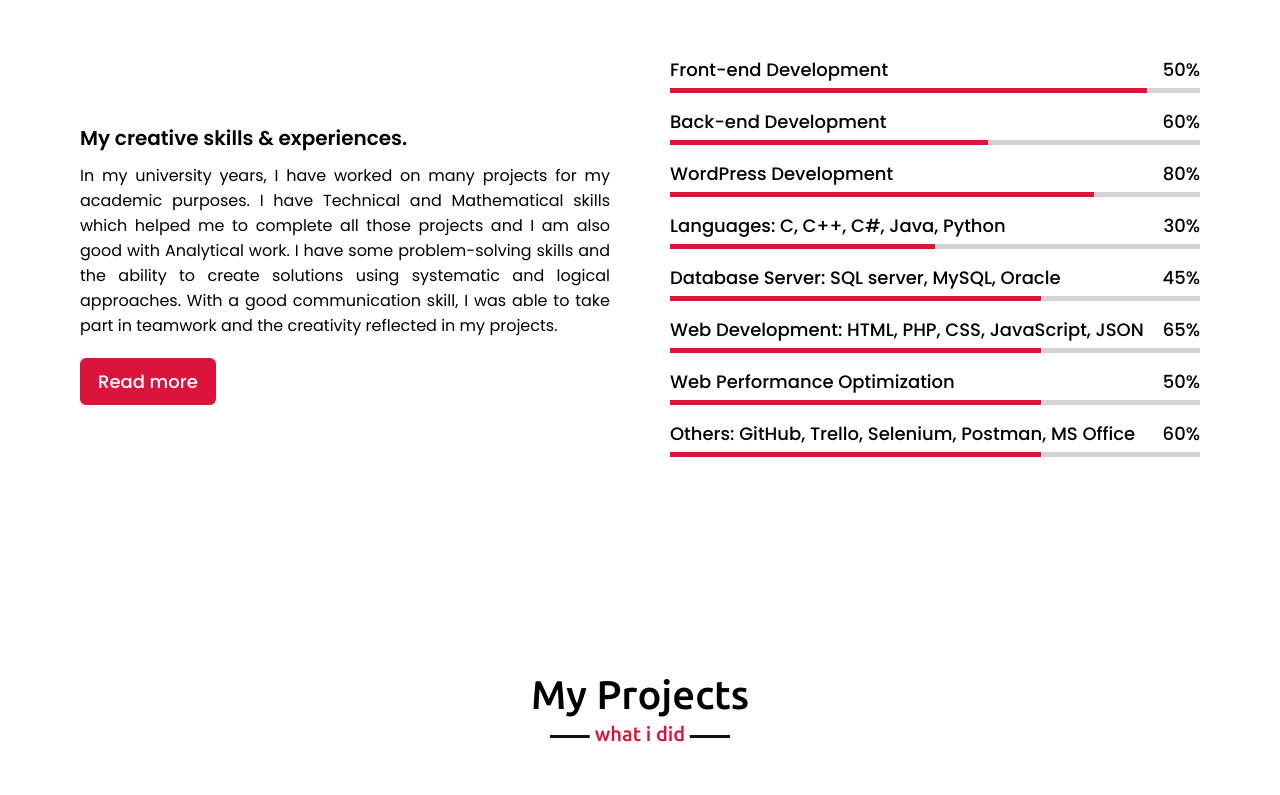
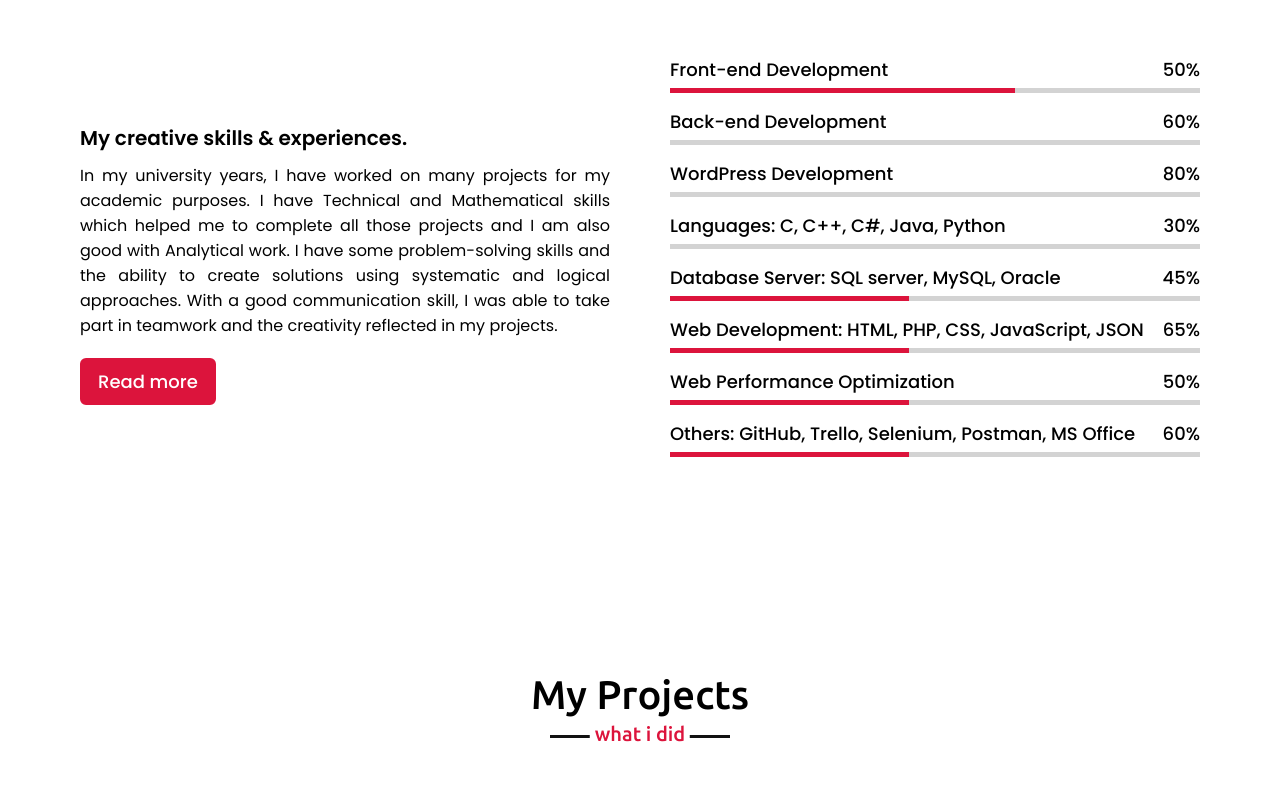
Before and after one commit to kfk-anan/KFK, a plain HTML site: page index.html in a window 1280 px wide. Shown: the part 1703-2498 px from the top of the page. Drawn offline with nearby package versions, Linux system fonts and the light colour scheme.

Commit message:
Update style.css

```diff
--- a/style.css
+++ b/style.css
@@ -316,20 +316,29 @@ section .title::after{
     top: 0;
     background: crimson;
 }
-.skills-content .right .html::before{
-    width: 90%;
+.skills-content .right .fed::before{
+    width: 50%;
 }
-.skills-content .right .css::before{
+.skills-content .right .bed::before{
     width: 60%;
 }
-.skills-content .right .js::before{
+.skills-content .right .wd::before{
     width: 80%;
 }
-.skills-content .right .php::before{
+.skills-content .right .lang::before{
+    width: 30%;
+}
+.skills-content .right .mysql::before{
+    width: 45%;
+}
+.skills-content .right .html::before{
+    width: 65%;
+}
+.skills-content .right .wpo::before{
     width: 50%;
 }
-.skills-content .right .mysql::before{
-    width: 70%;
+.skills-content .right .other::before{
+    width: 60%;
 }
 
 /*Projects Styling starts*/
```
